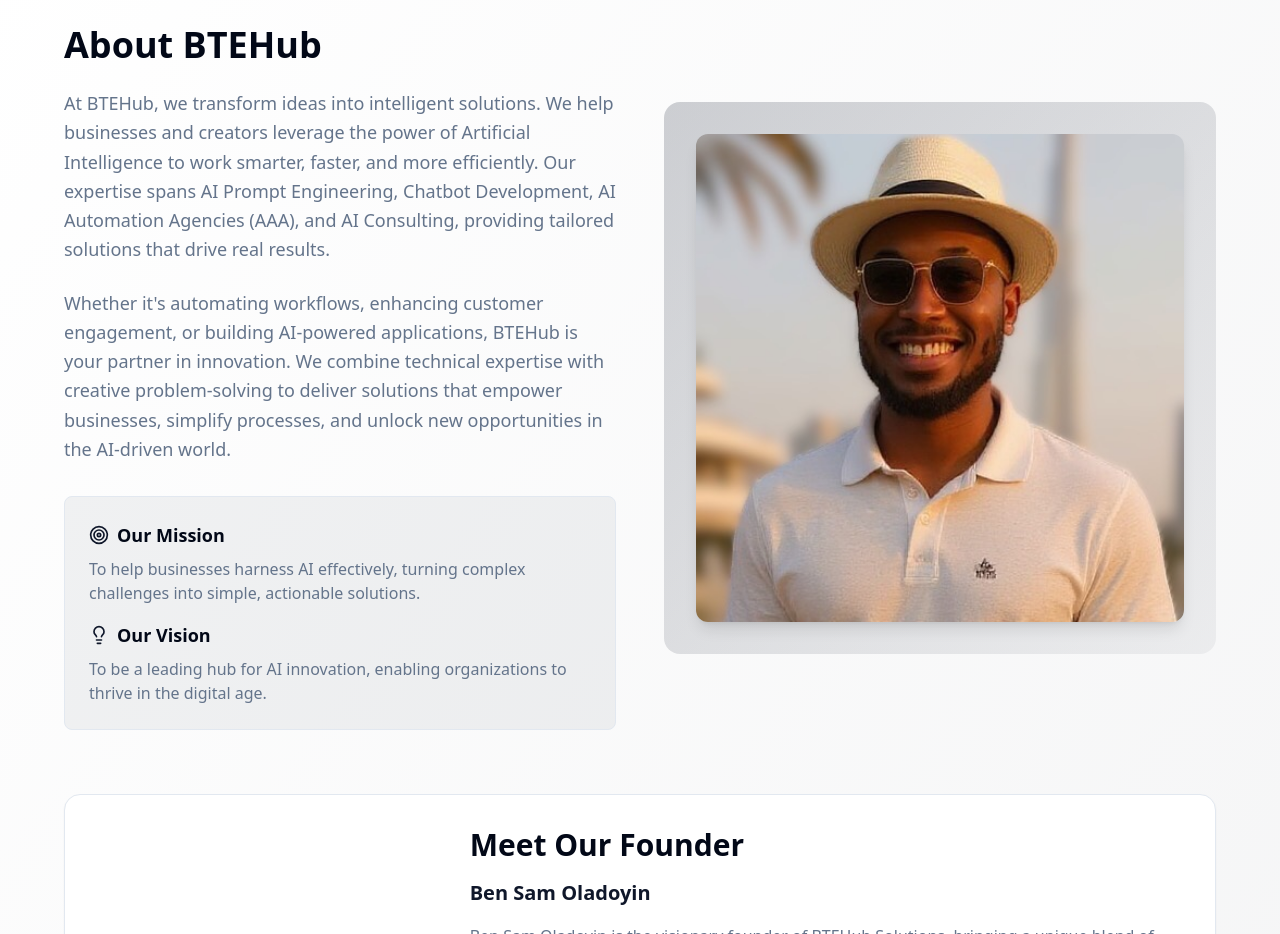
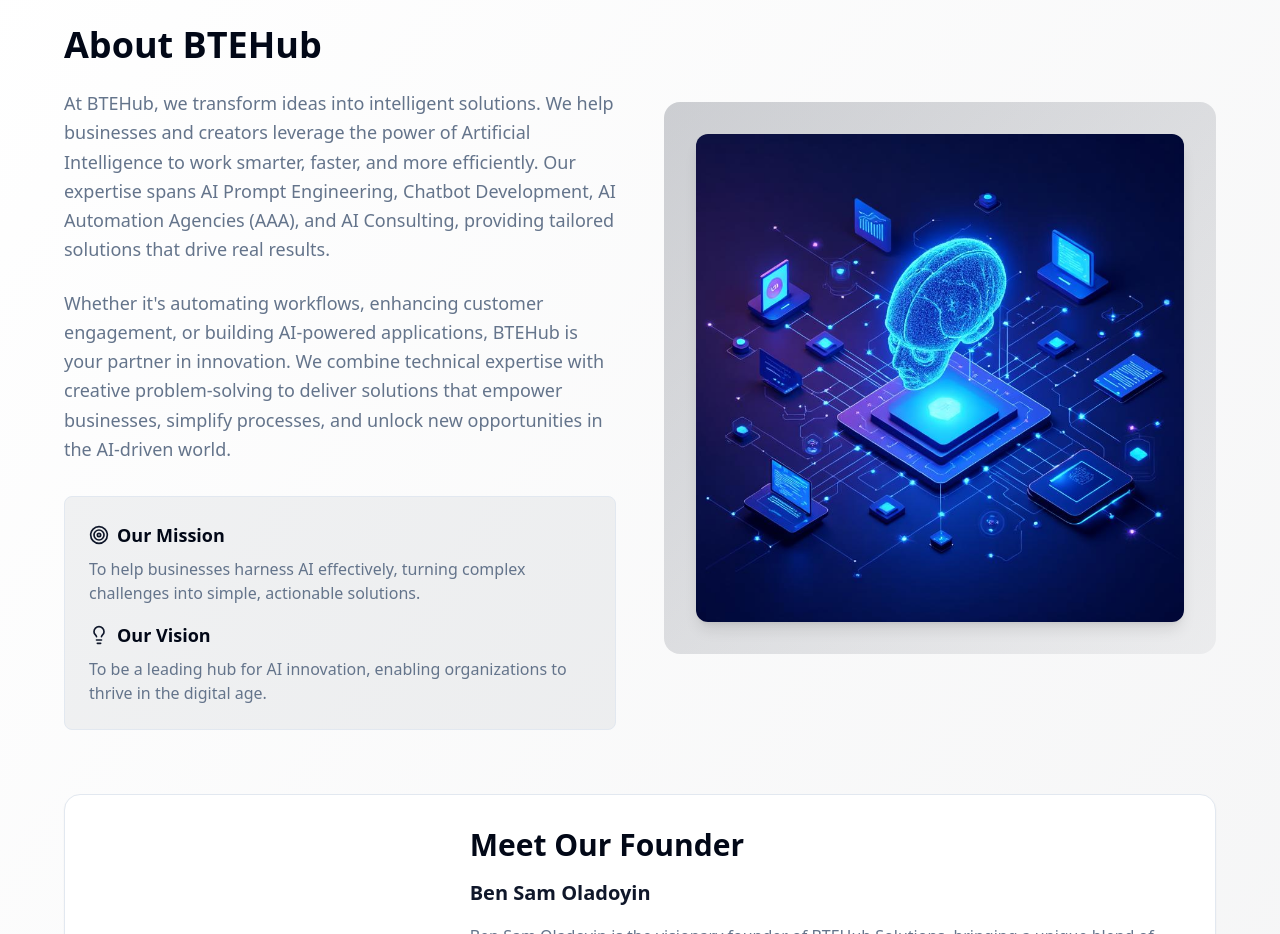
Before and after one commit to btehub-solutions/btehub, a React (Vite) app: page / in a window 1280 px wide. Shown: the part 1500-2434 px from the top of the page. Built offline with nearby package versions, Linux system fonts and the light colour scheme.

Commit message:
Update highlight image
Replaced the highlight image in the About section with a new image that better suits the brand.

```diff
--- a/src/components/About.tsx
+++ b/src/components/About.tsx
@@ -1,7 +1,7 @@
 
 import { Card } from "@/components/ui/card";
 import { Target, Lightbulb, Rocket, Users } from "lucide-react";
-import aiAgentImage from "@/assets/ai-agent.jpg";
+import aiTechnologyImage from "@/assets/btehub-ai-technology.jpg";
 
 const About = () => {
   const values = [
@@ -73,8 +73,8 @@ const About = () => {
             <div className="relative">
               <div className="aspect-square bg-gradient-to-br from-primary/20 to-primary/5 rounded-2xl p-8 flex items-center justify-center">
                 <img
-                  src="/lovable-uploads/f966e137-0539-43d9-b377-bb922e89d1e6.png"
-                  alt="BTEHub Founder - AI Solutions Expert"
+                  src={aiTechnologyImage}
+                  alt="BTEHub AI Technology Solutions"
                   className="rounded-xl shadow-lg w-full h-full object-cover"
                 />
               </div>
```
Also changed, not shown: src/assets/btehub-ai-technology.jpg (added).
